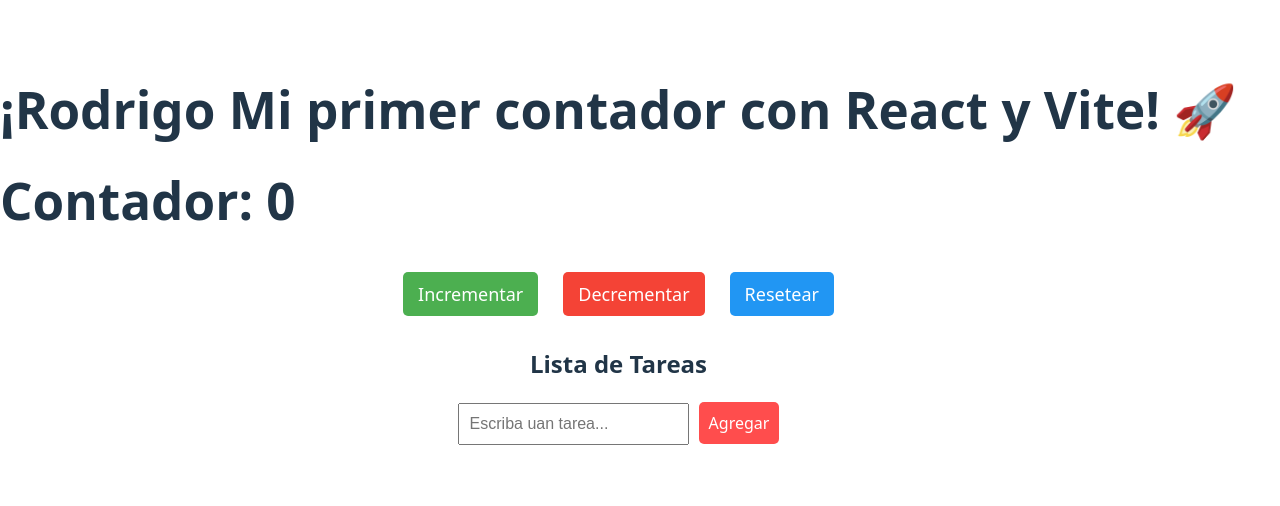
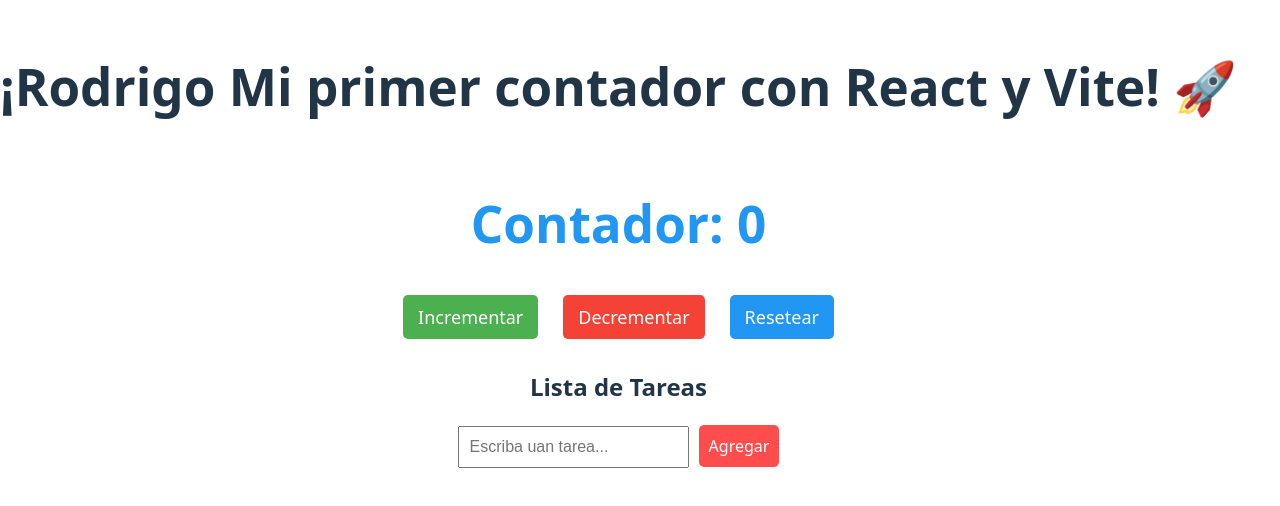
Before and after one commit to r2x4/pagina_web, a React (Vite) app: page / in a window 1280 px wide. Shown: the part 146-652 px from the top of the page. Built offline with nearby package versions, Linux system fonts and the light colour scheme.

Commit message:
guardar1

```diff
--- a/src/CSS/contador.css
+++ b/src/CSS/contador.css
@@ -1,7 +1,12 @@
 /* Centrar el contenido */
-.contador-container {
+.contador_container {
     text-align: center;
-    margin-top: 50px;
+    margin-top: 80px;
+}
+
+.contador_container h1 {
+  text-align: center;
+  color: #2196f3;
 }
 
   /* Estilizar los botones */
--- a/src/CSS/listaTareas.css
+++ b/src/CSS/listaTareas.css
@@ -30,7 +30,7 @@
 }
 
 li {
-    background-color: #f7f4f4;
+    background-color: #9010bb;
     padding: 10px;
     margin: 5px 0;
     display: flex;
```
